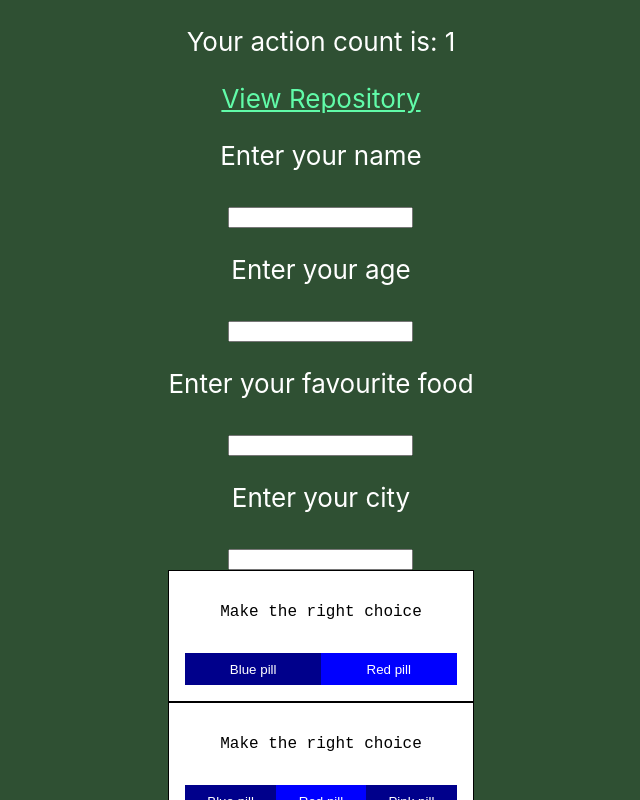
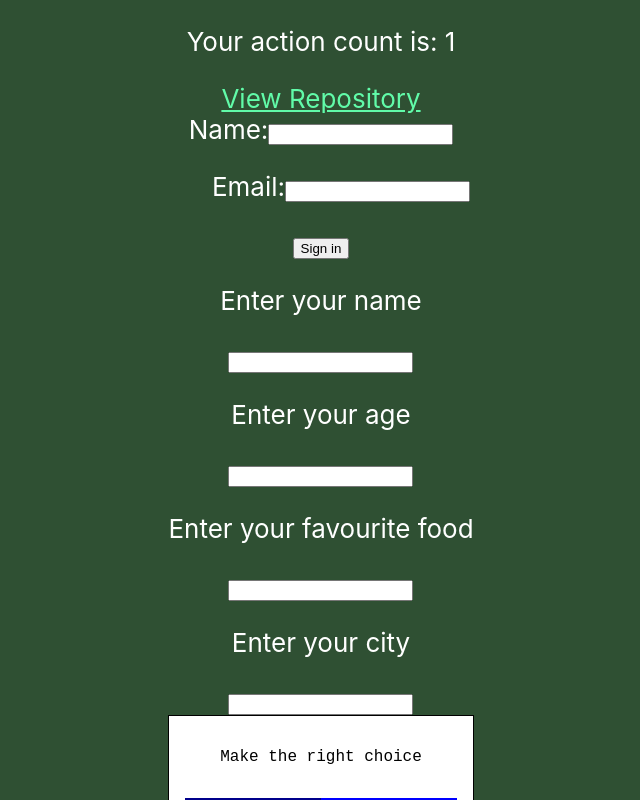
Before and after one commit to dstrekelj/algebra-example-react-app, a React (Create React App) app: page / in a window 1280 px wide. Shown: the top 800 px of the page, without its empty margins (319-959 px from the left). Built offline with nearby package versions, Linux system fonts and the light colour scheme.

Commit message:
Add LoginForm component

```diff
--- a/src/App.js
+++ b/src/App.js
@@ -3,6 +3,7 @@
 import { RepositoryLink } from "./components/RepositoryLink";
 import { Quiz } from "./components/Quiz";
 import { useState } from "react";
+import { LoginForm } from "./components/LoginForm";
 
 function App() {
   const [actionCount, setActionCount] = useState(0);
@@ -12,12 +13,14 @@
     setQuizAnswer({ answers, id });
   };
   const handleStateChange = () => setActionCount((state) => state + 1);
+  const handleLogin = (formState) => console.log(formState);
 
   return (
     <div className="App">
       <header className="App-header">
         <p>Your action count is: {actionCount}</p>
         <RepositoryLink>View Repository</RepositoryLink>
+        <LoginForm onLogin={handleLogin} />
         {quizAnswer === null && (
           <Quiz id={id} onSubmit={handleSubmit} onStateChange={handleStateChange} />
         )}
--- /dev/null
+++ b/src/components/LoginForm.jsx
@@ -0,0 +1,34 @@
+import { useState } from "react";
+
+export function LoginForm(props) {
+  const [state, setState] = useState({});
+
+  const handleChange = (event) => {
+    setState({ ...state, [event.target.name]: event.target.value });
+  };
+
+  const handleSubmit = (event) => {
+    event.preventDefault();
+    props.onLogin(state);
+  };
+
+  return (
+    <form onSubmit={handleSubmit}>
+      <div>
+        <label htmlFor="name">
+          Name:
+          <input type="text" id="name" name="name" onChange={handleChange} />
+        </label>
+      </div>
+      <dir>
+        <label htmlFor="email">
+          Email:
+          <input type="email" name="email" id="email" onChange={handleChange} />
+        </label>
+      </dir>
+      <div>
+        <button type="submit">Sign in</button>
+      </div>
+    </form>
+  );
+}
```
